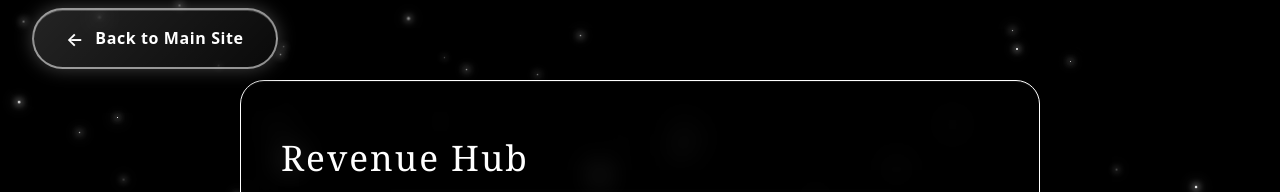
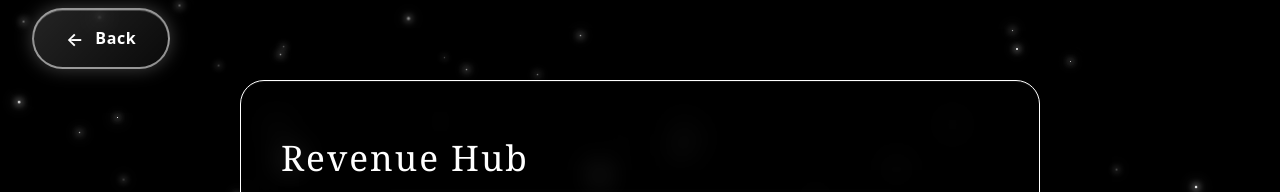
Before and after one commit to ashen-boop/revenue-hub-web, a plain HTML site: page index.html in a window 1280 px wide. Shown: the top 192 px of the page. Drawn offline with Linux system fonts and the light colour scheme.

Commit message:
Update index.html

```diff
--- a/index.html
+++ b/index.html
@@ -1149,8 +1149,8 @@
   /* ============================================
      ⭐ BACK BUTTON — paste any URL here ⭐
      ============================================ */
-  const BACK_BUTTON_URL = "https://www.theartisticunity.art/";
-  const BACK_BUTTON_LABEL = "Back to Main Site"; // change the text if you want
+  const BACK_BUTTON_URL = "https://www.theartisticunity.art/#portfolio";
+  const BACK_BUTTON_LABEL = "Back"; // change the text if you want
 
   (function() {
     const backBtn = document.getElementById('backBtn');
```
